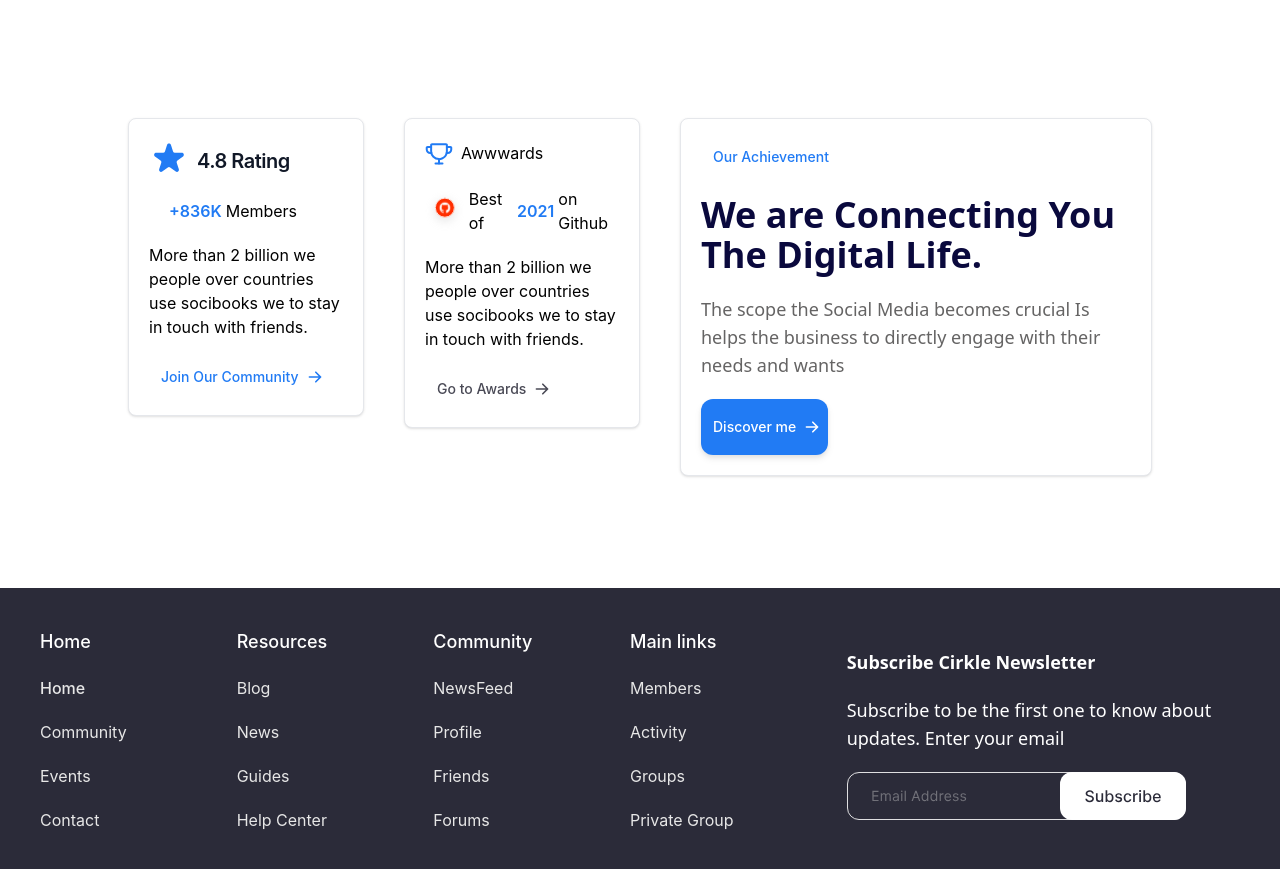
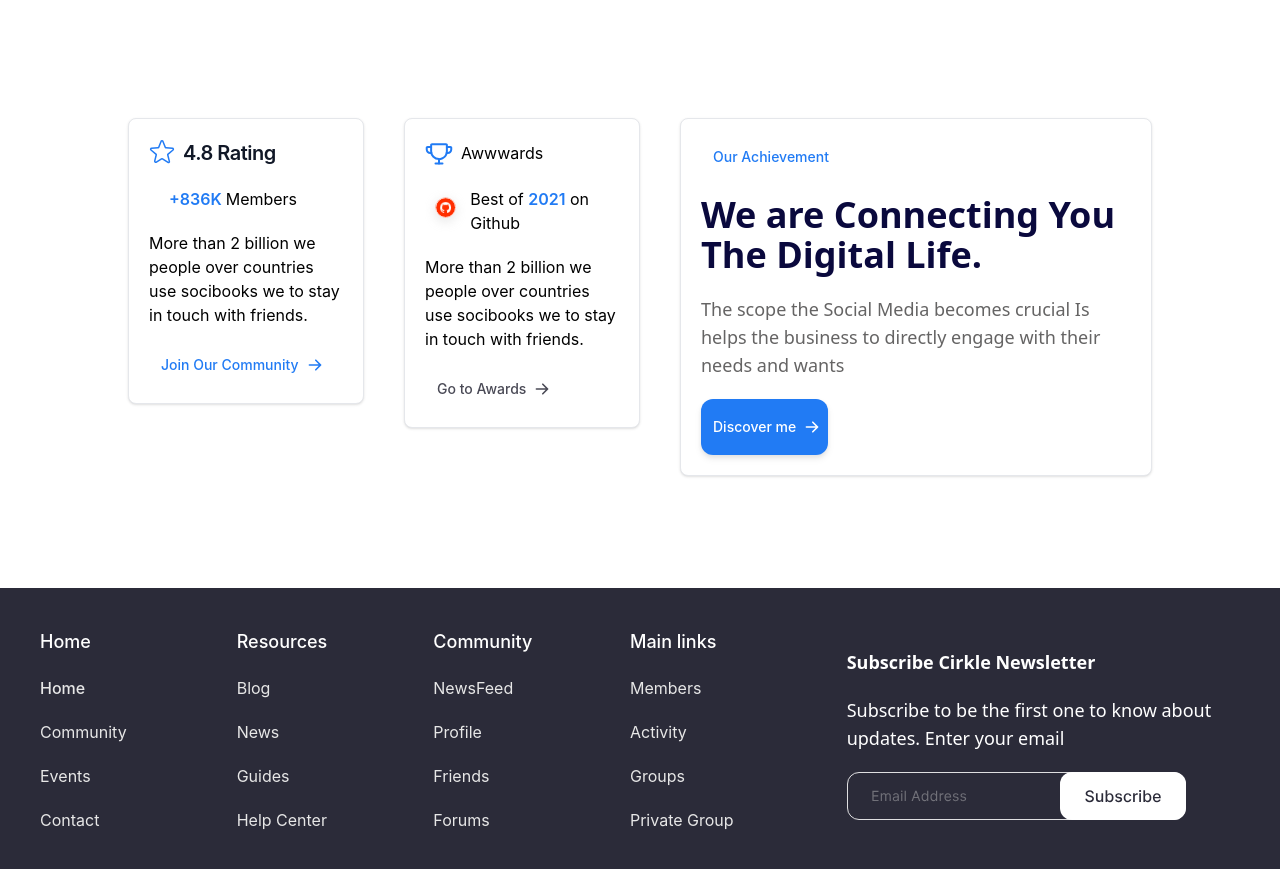
Before and after one commit to ashrafali-v/mind-website, a React (Create React App) app: page / in a window 1280 px wide. Shown: the part 1420-2289 px from the top of the page. Built offline with nearby package versions, Linux system fonts and the light colour scheme; some icons are missing.

Commit message:
updated favicon and title and minor style fixes

```diff
--- a/public/index.html
+++ b/public/index.html
@@ -1,14 +1,12 @@
 <!DOCTYPE html>
 <html lang="en">
+
   <head>
     <meta charset="utf-8" />
     <link rel="icon" href="%PUBLIC_URL%/favicon.ico" />
     <meta name="viewport" content="width=device-width, initial-scale=1" />
     <meta name="theme-color" content="#000000" />
-    <meta
-      name="description"
-      content="Web site created using create-react-app"
-    />
+    <meta name="description" content="Web site created using create-react-app" />
     <link rel="apple-touch-icon" href="%PUBLIC_URL%/logo192.png" />
     <!--
       manifest.json provides metadata used when your web app is installed on a
@@ -24,8 +22,9 @@
       work correctly both with client-side routing and a non-root public URL.
       Learn how to configure a non-root public URL by running `npm run build`.
     -->
-    <title>React App</title>
+    <title>Netbook</title>
   </head>
+
   <body>
     <noscript>You need to enable JavaScript to run this app.</noscript>
     <div id="root"></div>
@@ -40,4 +39,5 @@
       To create a production bundle, use `npm run build` or `yarn build`.
     -->
   </body>
+
 </html>
--- a/src/App.js
+++ b/src/App.js
@@ -13,6 +13,7 @@ import { ReactComponent as Trophy } from "./image/trophy.svg";
 import { ReactComponent as RedEllipse } from "./image/red-ellipse.svg";
 import { ReactComponent as EmailForm } from "./image/email-form.svg";
 import { ReactComponent as FavIcon } from "./image/fav-icon.svg";
+import { ReactComponent as Star } from "./image/star.svg";
 import Search from "./components/search";
 import Footer from "./components/footer";
 function App() {
@@ -120,7 +121,7 @@ function App() {
   return (
     <div className="App w-full" id="main">
       <div className="flex flex-col w-full h-auto bg-gradient-to-r from-white to-blue-100 ">
-        <div className="flex md:hidden">
+        <div className="flex min-[860px]:hidden">
           <button
             className="navbar-burger items-center text-blue-600 p-3"
             onClick={handleOpen}
@@ -135,7 +136,7 @@ function App() {
             </svg>
           </button>
         </div>
-        <div className="hidden w-full md:flex flex-row h-16 top-5 px-10 2xl:px-5 py-10">
+        <div className="hidden w-full min-[860px]:flex flex-row h-16 top-5 px-10 2xl:px-5 py-10">
           <div className="flex flex-row lg:space-x-20 md:space-x-10 sm:space-x-5 basis-1/2">
             <div className="flex flex-row">
               <Logo />
@@ -241,7 +242,7 @@ function App() {
         </div>
         <div className="w-full h-0 opacity-10 border border-solid my-3 border-[#217BF4]"></div>
         <div className="flex flex-row max-lg:flex-col w-full lg:px-20 md:px-10 sm:px-5 min-[320px]:px-5 h-auto mx-auto md-xl:space-x-16">
-          <div className="w-2/4 max-xl:w-full max-lg:py-10 lg:py-32 flex flex-col top-52">
+          <div className="w-2/4 max-lg:w-full max-lg:py-10 lg:py-32 flex flex-col top-52">
             <button
               id="mf-btn-netbbok"
               className="h-9 w-44 font-normal text-sm rounded-md border bg-[#eaeff8] text-[#217BF4]"
@@ -279,11 +280,11 @@ function App() {
               </button>
             </div>
           </div>
-          <div className="w-3/4 max-xl:w-full flex-col top-40 bg-[url('./image/vector-triangle.svg')] bg-no-repeat bg-center">
+          <div className="w-3/4 max-lg:w-full flex-col top-40 bg-[url('./image/vector-triangle.svg')] bg-no-repeat bg-center">
             <div className="flex flex-row">
-              <Girl className="ml-auto mr-auto max-md:-ml-20 max-md:-mt-7" />
+              <Girl className="ml-auto mr-auto max-md:-ml-12 max-md:-mt-11" />
               <ChatYellow className="sm:mt-16 max-sm:mt-12 ml-auto mr-auto" />
-              <BoyYellow className="sm:mt-10 lg:mt-10 ml-auto mr-auto max-xl:mr-20 lg:mr-20 max-md:mr-0 max-[500px]:-mr-5" />
+              <BoyYellow className="md:mt-10 ml-auto mr-auto max-xl:mr-20 lg:mr-20 max-md:mr-0 max-[500px]:-mr-5 max-sm:-mt-3" />
             </div>
             <div className="flex flex-row ">
               <Boyblue className="ml-auto mr-auto" />
@@ -380,18 +381,9 @@ function App() {
             <div class="w-full text-start bg-white border border-gray-200 rounded-lg shadow">
               <div class="p-5 space-y-5">
                 <div className="flex flex-row">
-                  <svg
-                    aria-hidden="true"
-                    class="w-10 h-10 text-[#217BF4] border-solid border-[#217BF4]"
-                    fill="currentColor"
-                    viewBox="0 0 20 20"
-                    xmlns="http://www.w3.org/2000/svg"
-                  >
-                    <title>Fifth star</title>
-                    <path d="M9.049 2.927c.3-.921 1.603-.921 1.902 0l1.07 3.292a1 1 0 00.95.69h3.462c.969 0 1.371 1.24.588 1.81l-2.8 2.034a1 1 0 00-.364 1.118l1.07 3.292c.3.921-.755 1.688-1.54 1.118l-2.8-2.034a1 1 0 00-1.175 0l-2.8 2.034c-.784.57-1.838-.197-1.539-1.118l1.07-3.292a1 1 0 00-.364-1.118L2.98 8.72c-.783-.57-.38-1.81.588-1.81h3.461a1 1 0 00.951-.69l1.07-3.292z"></path>
-                  </svg>
+                  <Star />
                   <a href="#" id="tf-init-title">
-                    <h5 class="text-xl font-semibold tracking-tight text-gray-900 ml-2 mt-2">
+                    <h5 class="text-xl font-semibold tracking-tight text-gray-900 ml-2">
                       4.8 Rating
                     </h5>
                   </a>
@@ -445,14 +437,8 @@ function App() {
                 </div>
                 <div id="tfs-title" className="flex flex-row space-x-1">
                   <RedEllipse />
-                  <div className="inline-flex items-center text-base">
-                    Best of
-                  </div>
-                  <div className="inline-flex items-center text-base font-semibold text-[#217BF4]">
-                    2021
-                  </div>
-                  <div className="inline-flex items-center text-base">
-                    on Github
+                  <div className="items-center text-base">
+                    Best of <span className="inline-flex items-center text-base font-semibold text-[#217BF4]">2021</span> on Github
                   </div>
                 </div>
                 <div id="tfs-desc" className="flex">
```
Also changed, not shown: src/image/star.svg (added), 1 other file (tests, documents, lock files or other folders).
